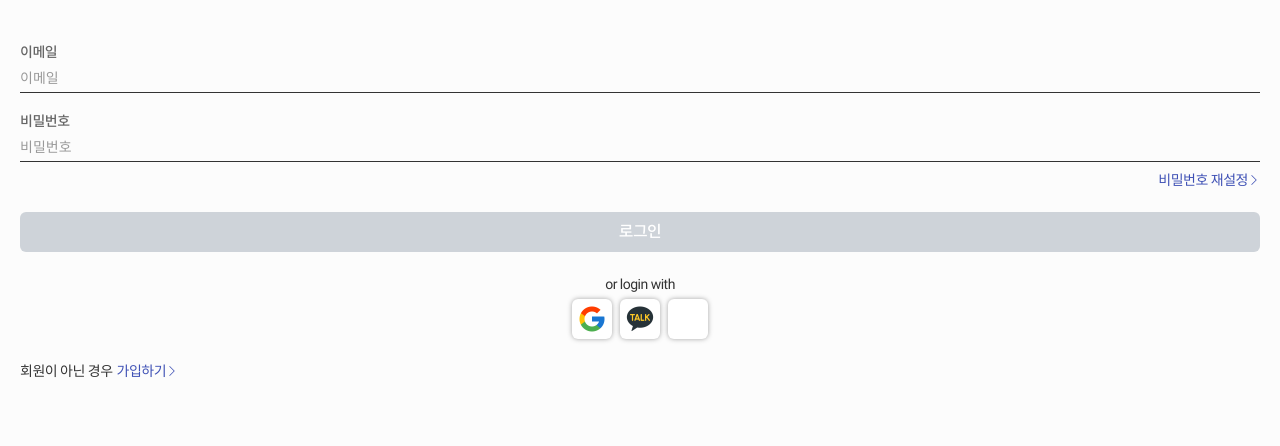
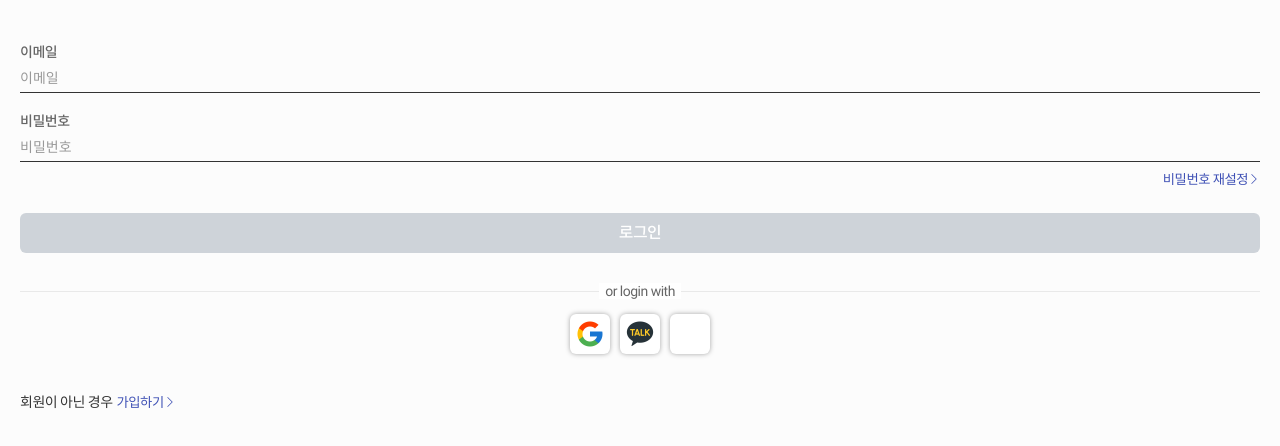
Before and after one commit to HyunsooZo/immilog-front, a Vue app: page /sign-in in a window 1280 px wide. Shown: the top 446 px of the page. Built offline with nearby package versions, Linux system fonts and the light colour scheme.

Commit message:
feat: signin

```diff
--- a/src/assets/contents.css
+++ b/src/assets/contents.css
@@ -857,9 +857,38 @@ color: #ed1651;
     display: inline-block;
 }
 
-.login-group {
+.login-group-wrap {
+    display: flex;
+    flex-direction: column;
+    justify-content: center;
+    margin: 3rem 2rem 4rem;
+}
+.login-group-wrap [class^=title] {
+    position: relative;
+    margin-bottom: 1.5rem;
+    color: #666;
+}
+.login-group-wrap [class^=title]::after {
+    content: '';
+    position: absolute;
+    top: 50%;
+    left: 0;
+    width: 100%;
+    height: 1px;
+    background: #e9e9e9;
+}
+.login-group-wrap [class^=title] span {
+    position: relative;
+    padding: 0 .6rem;
+    background: #fff;
+    z-index: 1;
+}
+.login-group-wrap .login-group {
     display: flex;
     justify-content: center;
+}
+.login-group-wrap .login-group .item + .item {
+    margin-left: 1rem;
 }
 /* 목록 상단 기능 */
 .category__list {
--- a/src/views/SignInView.vue
+++ b/src/views/SignInView.vue
@@ -9,14 +9,7 @@
 				<div class="input__wrap underline-type">
 					<div class="input__item">
 						<div class="input__item_inner">
-							<input
-								v-model="email"
-								type="text"
-								class="input__element"
-								placeholder="이메일"
-								id="inputEmail"
-								required
-							/>
+							<input v-model="email" type="text" class="input__element" placeholder="이메일" id="inputEmail" required />
 						</div>
 					</div>
 				</div>
@@ -28,73 +21,65 @@
 				<div class="input__wrap underline-type">
 					<div class="input__item">
 						<div class="input__item_inner">
-							<input
-								v-model="password"
-								type="password"
-								class="input__element"
-								placeholder="비밀번호"
-								id="inputPassword"
-								required
-							/>
+							<input v-model="password" type="password" class="input__element" placeholder="비밀번호" id="inputPassword"
+								required />
 						</div>
 					</div>
 				</div>
 			</div>
 
 			<div class="button-wrap link-type">
-				<router-link to="/" class="button-text point-color">
+				<button type="button" class="button-text point-color">
 					<span>비밀번호 재설정</span>
-				</router-link>
+				</button>
 			</div>
 
 			<div class="button-wrap">
-				<button
-					@click="getCoordinate"
-					:class="{
+				<button @click="getCoordinate" :class="{
 					'button button--positive': isValidLogin && !isLoading,
 					'button button--disabled': !isValidLogin || isLoading,
-					}"
-					role="link"
-					id="loginBtn"
-				>
-					로그인</button
-				><!-- //버튼 활성 .button--positive / 비활성 .button--disabled -->
+				}" role="link" id="loginBtn">
+					로그인</button><!-- //버튼 활성 .button--positive / 비활성 .button--disabled -->
 			</div>
 		</div>
 
 		<!-- login -->
-		<div class="container">
-			<p class="title--small center">or login with</p>
-			<div class="login-group">
+		<div class="login-group-wrap">
+			<div class="title--small center">
+				<span>or login with</span>
+			</div>
+			<ul class="login-group">
+				<li class="item">
 					<button type="button" class="button-icon button--login-google">
 						<span>구글 로그인</span>
 					</button>
+				</li>
+				<li class="item">
 					<button type="button" class="button-icon button--login-kakao">
 						<span>카카오톡 로그인</span>
 					</button>
+				</li>
+				<li class="item">
 					<button type="button" class="button-icon button--login-naver">
 						<span>네이버 로그인</span>
 					</button>
-			</div>
+				</li>
+			</ul>
 		</div>
 
 		<div class="container">
 			<ul>
 				<li>
 					<strong>회원이 아닌 경우</strong>
-					<router-link to="/" class="button-text point-color" @click="onSignUp">
+					<button type="button" class="button-text point-color" @click="onSignUp">
 						<span>가입하기</span>
-					</router-link>
+					</button>
 				</li>
 			</ul>
 		</div>
 	</div>
 	<teleport to="#modal" v-if="alertValue">
-		<CustomAlert
-			:alertValue="alertValue"
-			:alertText="alertText"
-			@update:alertValue="closeAlert"
-		/>
+		<CustomAlert :alertValue="alertValue" :alertText="alertText" @update:alertValue="closeAlert" />
 	</teleport>
 </template>
 
```
Lines whose indentation alone changed are shown as unchanged.
